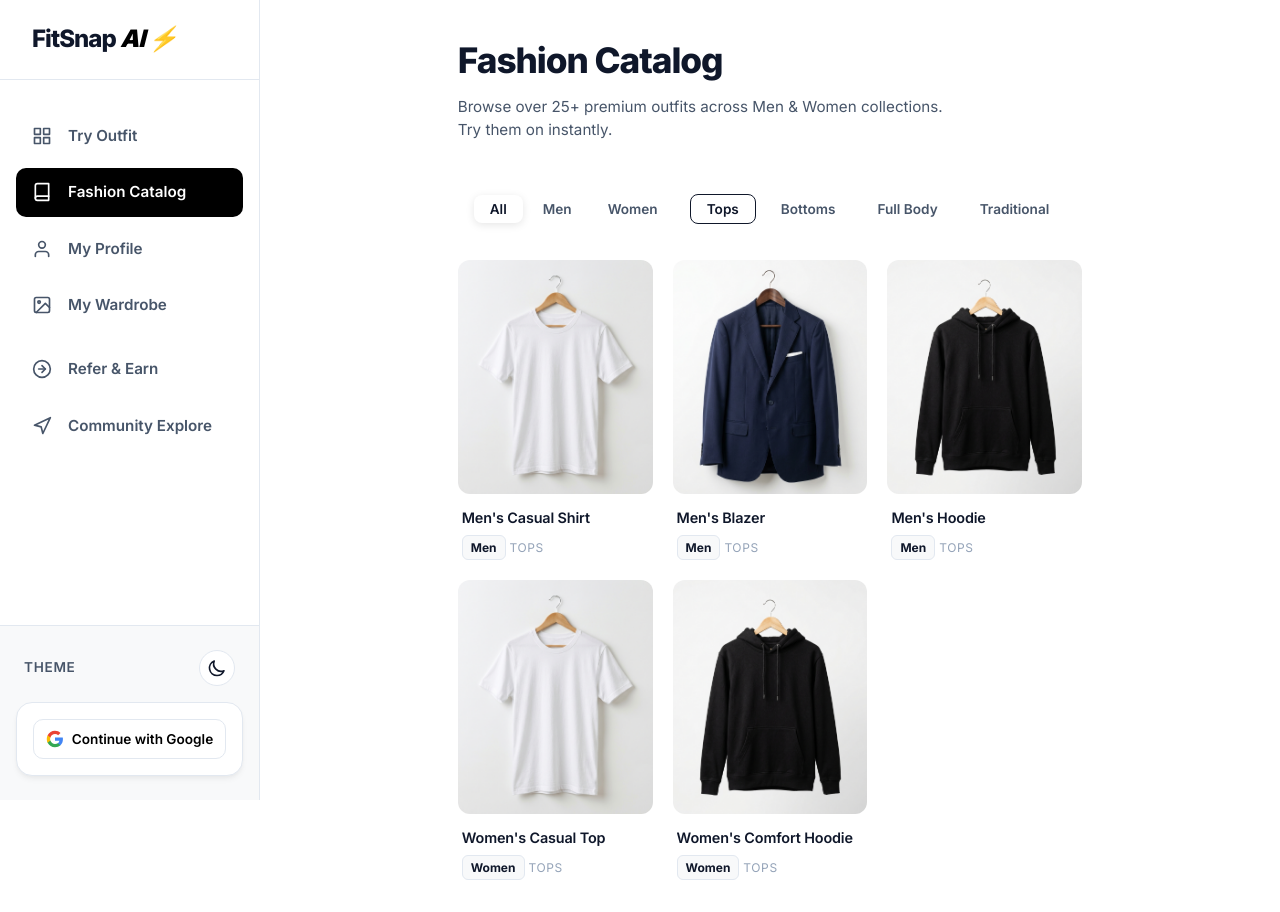
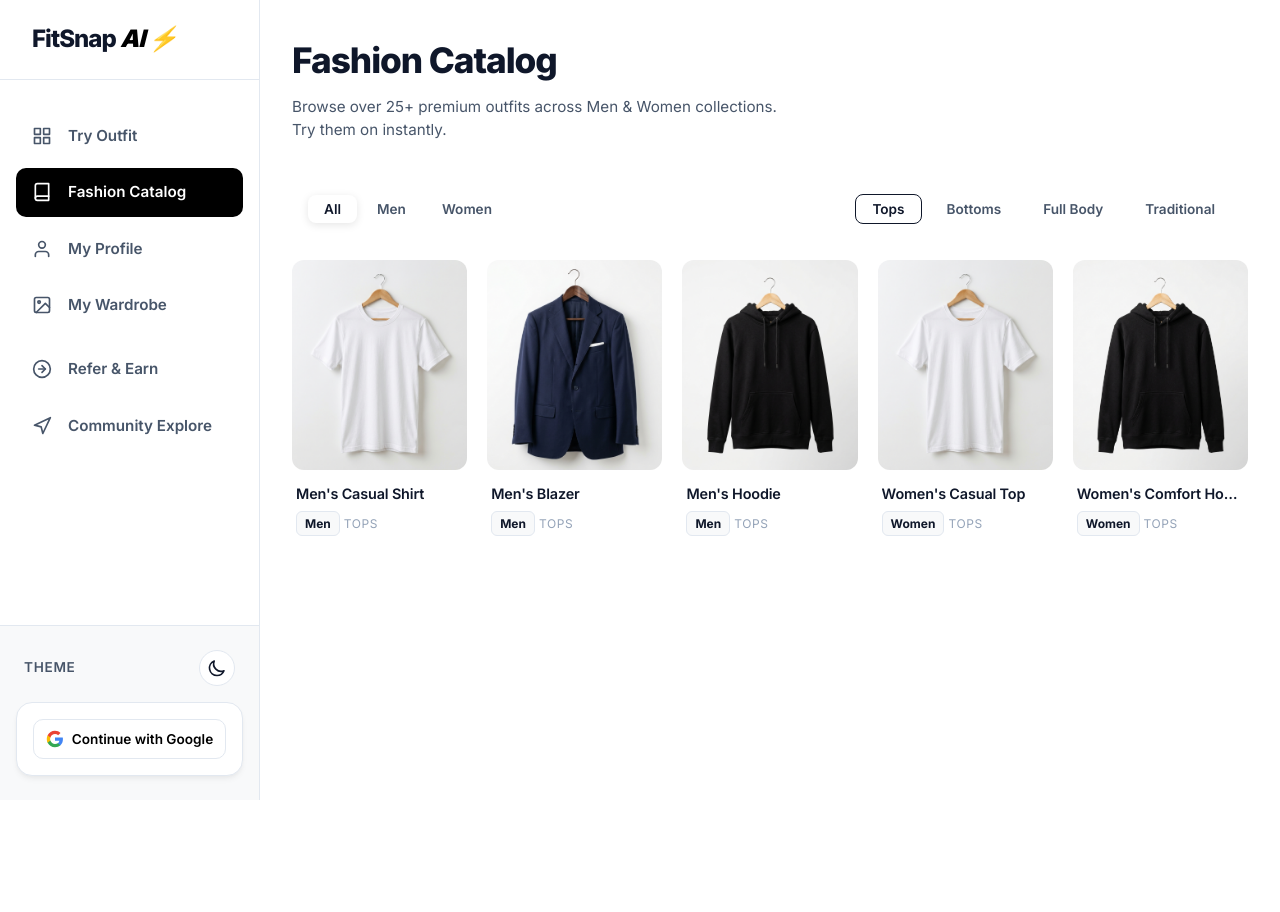
Before and after one commit to DEV-GHILDIYAL/FitSnap-AI, a Next.js app in the folder fitsnap-ai/: page /catalog in a window 1280 px wide. After the commit the page ends 800 px from the top, so only its background shows below. Built offline with nearby package versions, Linux system fonts and the light colour scheme; no server answers.

Commit message:
Fix Padding issue

```diff
--- a/fitsnap-ai/src/app/catalog/page.module.css
+++ b/fitsnap-ai/src/app/catalog/page.module.css
@@ -2,8 +2,8 @@
   display: flex;
   flex-direction: column;
   gap: 24px;
-  max-width: 1920px;
-  margin: 0 auto;
+  width: 100%;
+  margin: 0;
   padding: 32px 2rem;
   min-height: 100vh;
   animation: fadeInUp 0.5s var(--transition-normal);
--- a/fitsnap-ai/src/app/explore/page.module.css
+++ b/fitsnap-ai/src/app/explore/page.module.css
@@ -1,7 +1,6 @@
 .container {
-  padding: 40px 2rem;
-  max-width: 1920px;
-  margin: 0 auto;
+  width: 100%;
+  margin: 0;
 }
 
 .header {
--- a/fitsnap-ai/src/app/page.module.css
+++ b/fitsnap-ai/src/app/page.module.css
@@ -4,23 +4,24 @@
   z-index: 1;
   display: flex;
   flex-direction: column;
-  align-items: center;
-  gap: 16px;
-  max-width: 1800px;
-  margin: 0 auto;
+  align-items: flex-start;
+  gap: 24px;
+  width: 100%;
+  margin: 0;
   padding: 24px 2rem;
   min-height: 100vh;
 }
 
 /* ===== Hero ===== */
 .hero {
-  text-align: center;
+  text-align: left;
   display: flex;
   flex-direction: column;
-  align-items: center;
+  align-items: flex-start;
   gap: 8px;
   animation: fadeInUp 0.7s var(--transition-normal);
   padding: 0;
+  width: 100%;
 }
 
 .badge {
@@ -57,7 +58,8 @@
 .subtitle {
   font-size: clamp(1rem, 2vw, 1.15rem);
   color: var(--text-secondary);
-  max-width: 800px;
+  max-width: none;
+  width: 100%;
   line-height: 1.6;
   margin-top: var(--space-sm);
 }
@@ -133,7 +135,7 @@
   font-weight: 500;
   animation: fadeInUp 0.4s var(--transition-normal) backwards;
   width: 100%;
-  max-width: 600px;
+  max-width: none;
 }
 
 /* ===== Footer ===== */
--- a/fitsnap-ai/src/app/profile/page.module.css
+++ b/fitsnap-ai/src/app/profile/page.module.css
@@ -1,7 +1,6 @@
 .container {
-  padding: 40px 2rem;
-  max-width: 1600px;
-  margin: 0 auto;
+  width: 100%;
+  margin: 0;
 }
 
 .header {
--- a/fitsnap-ai/src/app/rewards/page.module.css
+++ b/fitsnap-ai/src/app/rewards/page.module.css
@@ -1,7 +1,6 @@
 .container {
-  padding: 40px 2rem;
-  max-width: 1400px;
-  margin: 0 auto;
+  width: 100%;
+  margin: 0;
 }
 
 .header {
--- a/fitsnap-ai/src/app/wardrobe/page.module.css
+++ b/fitsnap-ai/src/app/wardrobe/page.module.css
@@ -1,7 +1,6 @@
 .container {
-  padding: 24px 2rem;
-  max-width: 1920px;
-  margin: 0 auto;
+  width: 100%;
+  margin: 0;
 }
 
 .header {
```
